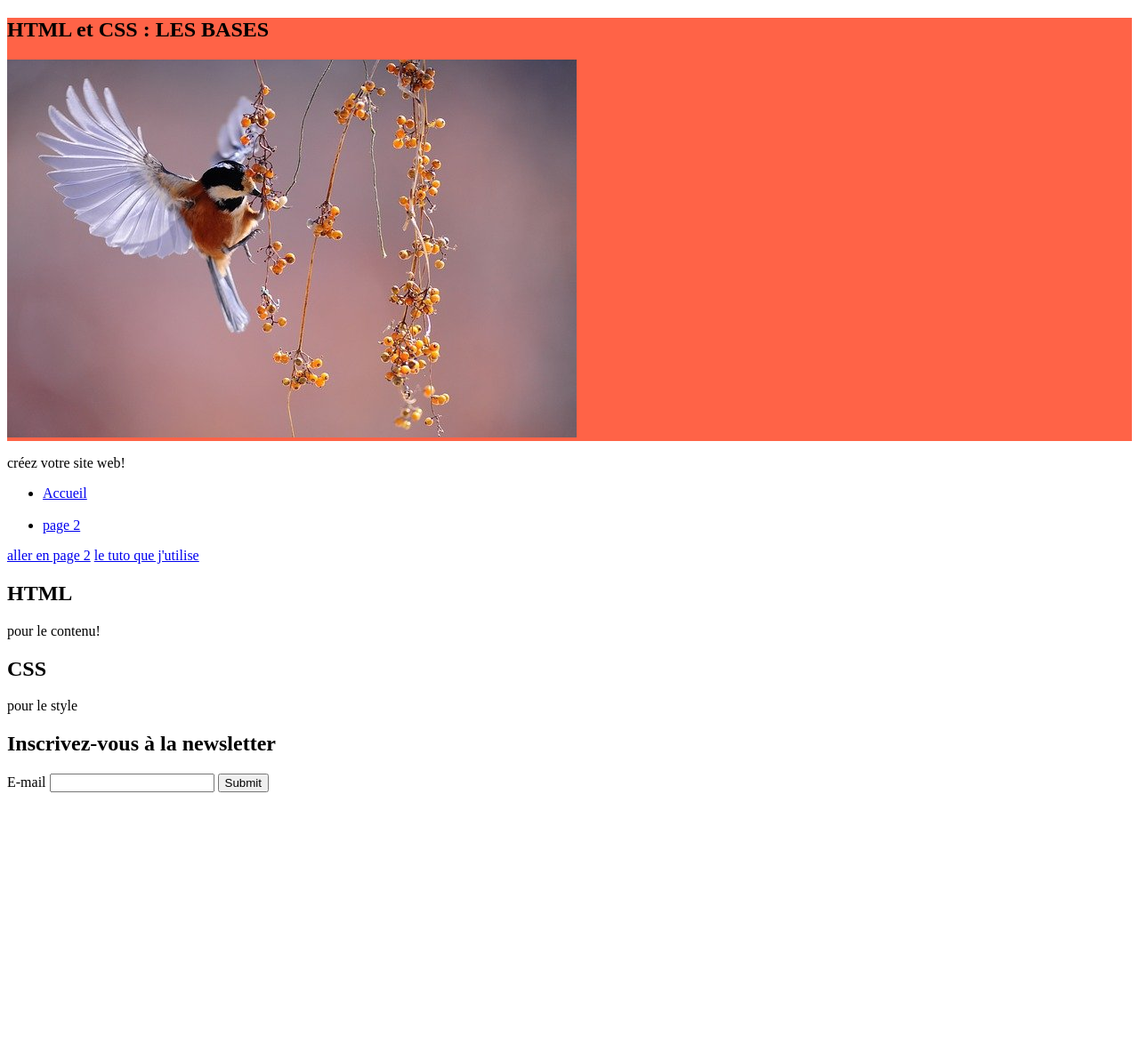
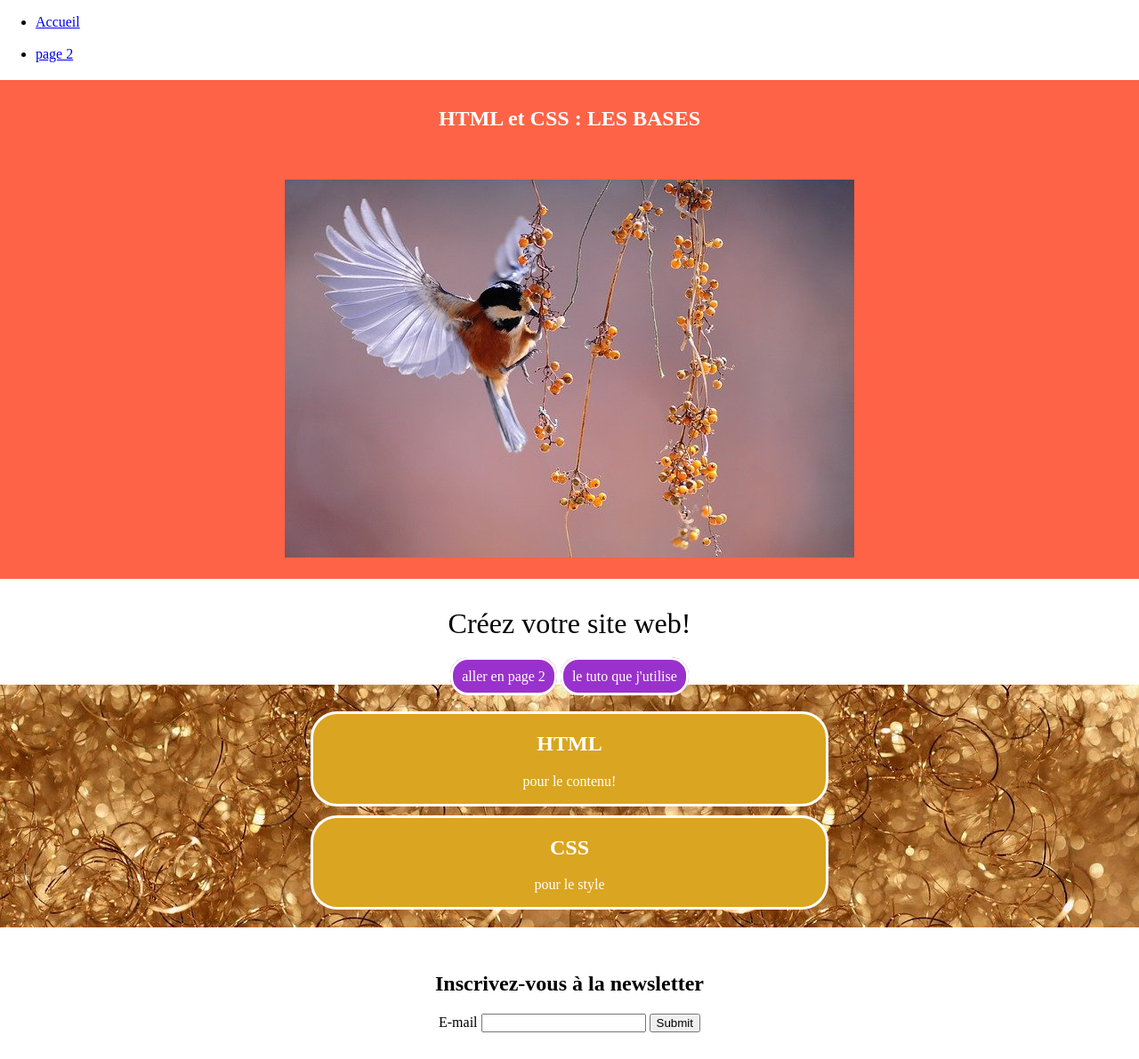
Before and after one commit to Mcharlie01/Tuto-HTML-CSS, a plain HTML site: page index.html in a window 1280 px wide. Shown: the whole page at 89% size. Before the commit the page ends 899 px from the top, so only its background shows below. Drawn offline with Linux system fonts and the light colour scheme.

Commit message:
Add files via upload

```diff
--- a/index.html
+++ b/index.html
@@ -8,24 +8,30 @@
 
     <body>
         <main>
-            <section class="fond">
-                <h1>HTML et CSS : LES BASES</h1>
-                <img src="colibrislibredroit.jpg" alt="colibris se délectant de nectare en volant">
-            </section>
 
             <nav>
-                <p>créez votre site web!</p>
                 <ul>
                     <li> <a href="index.html">Accueil</a></li>
                     <br>
                     <li> <a href="page2.html">page 2</a></li>
                 </ul>
             </nav>
-            <nav>
+
+            <section class="hero">
+                <h1>HTML et CSS : LES BASES</h1>
+                <img src="colibrislibredroit.jpg" alt="colibris se délectant de nectare en volant" class="logo">
+            </section>
+
+            <section class="slogan">
+                <p>Créez votre site web!</p>
+            </section>
+
+            <nav class="liens">
                 <a href="page2.html">aller en page 2</a>
                 <a href="https://youtu.be/Tnym_6qCcNE">le tuto que j'utilise</a>
             </nav>
-            <section>
+
+            <section class="contenu">
                 <div>
                     <h2>HTML</h2>
                     <p>pour le contenu!</p>
@@ -35,7 +41,8 @@
                     <p>pour le style</p>
                 </div>
             </section>
-            <section>
+
+            <section class="newsletter">
                 <h2>Inscrivez-vous à la newsletter</h2>
                 <form action="post">
                     <label for="email">E-mail</label>
--- a/style.css
+++ b/style.css
@@ -1,3 +1,63 @@
-.fond {
+body {
+    margin: 0;
+}
+
+.hero {
     background-color: #FF6347 ;
+    text-align: center;
 }
+
+
+.logo {
+    padding: 20px;
+}
+
+h1 {
+    color: #ffffff;
+    padding-top: 30px;
+    padding-bottom: 15px;
+}
+
+.slogan {
+    text-align: center;
+}
+
+.slogan p {
+    font-size: 2em;
+}
+
+.liens {
+    text-align: center;
+}
+.liens a {
+    background-color: darkorchid;
+    border: 3px solid #ffffff;
+    padding: 10px;
+    color: #ffffff;
+    text-decoration: none;
+    border-radius: 20px;
+}
+
+.contenu {
+    background-image: url('fond.jpg');
+    padding-top: 20px;
+    padding-bottom: 20px;
+}
+
+.contenu div {
+    background-color: goldenrod;
+    width: 45%;
+    text-align: center;
+    border-radius: 30px;
+    margin-right: auto;
+    margin-left: auto;
+    border: 3px solid #ffffff;
+    margin-top: 10px;
+    color: #ffffff;
+}
+
+.newsletter {
+    text-align: center;
+    padding-top: 30px;
+    padding-bottom: 30px;
+}
```
Also changed, not shown: fond.jpg (added).
